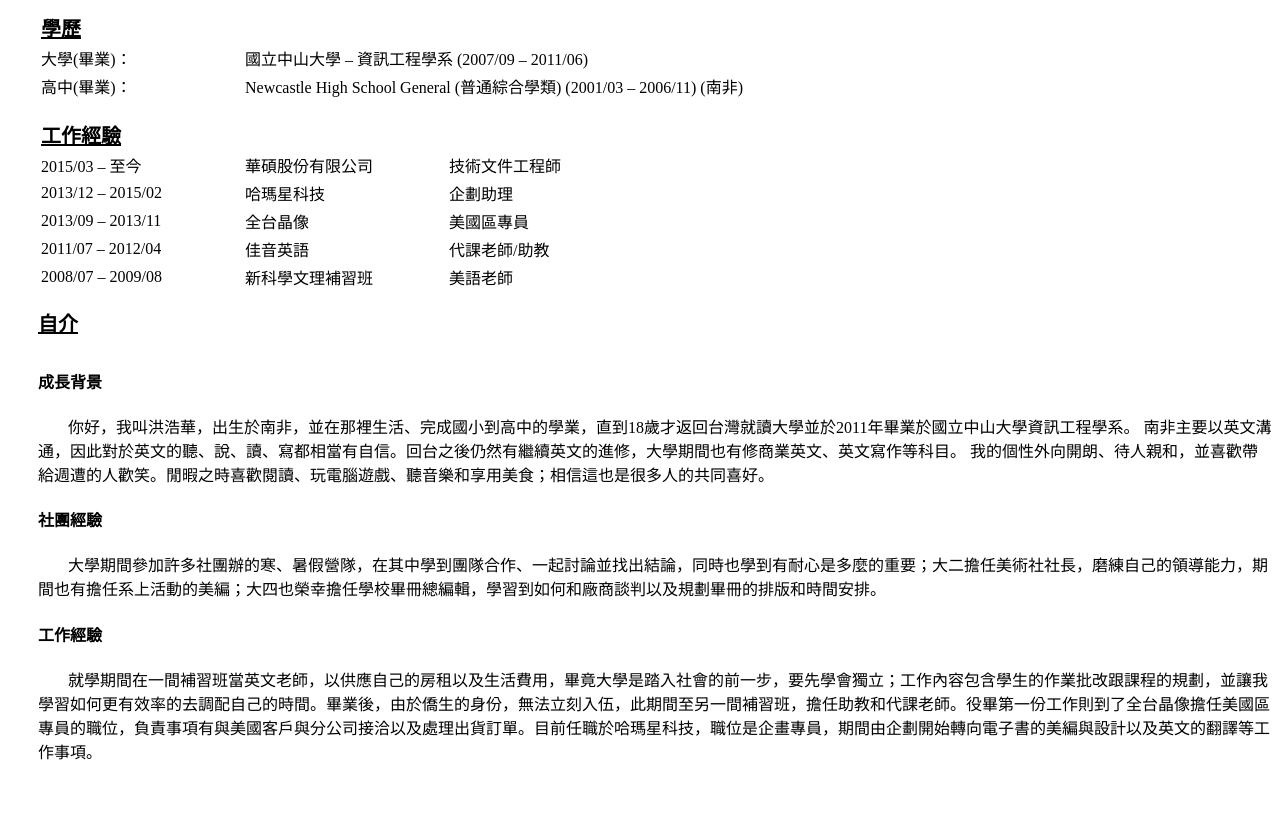
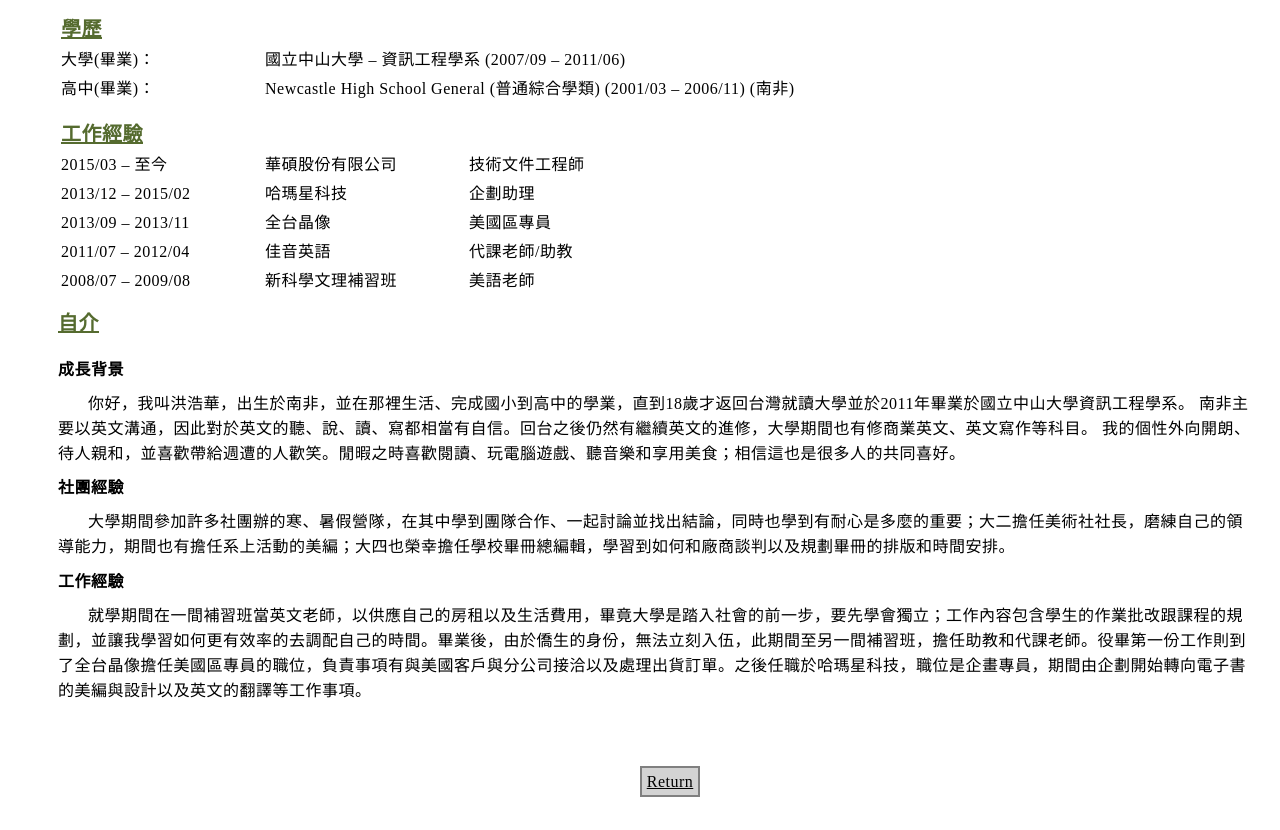
Before and after one commit to hauhwa/HTML265, a plain HTML site: page Homework1/index.html in a window 1280 px wide. Shown: the part 342-1172 px from the top of the page. Before the commit the page ends 1121 px from the top, so only its background shows below. Drawn offline with Linux system fonts and the light colour scheme.

Commit message:
Add files via upload

```diff
--- a/Homework1/assets/styles/styles_1.css
+++ b/Homework1/assets/styles/styles_1.css
@@ -1,3 +1,9 @@
+html {
+    padding: 20px;
+    line-height: 25px;
+    letter-spacing: 0.5px;
+}
+
 h1 {
     text-align: center;
     border-bottom: solid green;
@@ -11,10 +17,12 @@ h2 {
     font-size: 20px;
     text-align: left;
     text-indent: 30px;
+    color: darkolivegreen;
 }
 
 h4 {
     margin-left: 30px;
+    line-height: 1px;
 }
 
 p {
@@ -28,6 +36,7 @@ thead {
     text-decoration: underline;
     font-size: 20px;
     text-align: left;
+    color: darkolivegreen;
 }
 
 table {
@@ -48,3 +57,30 @@ img {
 .subheading {
     width: 200px;
 }
+
+.btn {
+    background-color: lightgray;
+    padding: 5px;
+    border: 2px solid gray;
+}
+
+.btnspace {
+    text-align: center;
+    padding-top: 50px;
+}
+
+a:link {
+    background-color: lightgray;
+    padding: 5px;
+    border: 2px solid gray;
+    color: black;
+}
+
+a:visited {
+    color: cornflowerblue;
+}
+
+a:active {
+    background-color: gray;
+    color: black;
+}
--- a/Homework1/index.html
+++ b/Homework1/index.html
@@ -120,21 +120,22 @@
             </tr>
         </tbody>
     </table>
-    <h2>自介</h2>
     <article>
+        <h2>自介</h2>
         <section1>
             <h4>成長背景</h4>
             <p>你好，我叫洪浩華，出生於南非，並在那裡生活、完成國小到高中的學業，直到18歲才返回台灣就讀大學並於2011年畢業於國立中山大學資訊工程學系。 南非主要以英文溝通，因此對於英文的聽、說、讀、寫都相當有自信。回台之後仍然有繼續英文的進修，大學期間也有修商業英文、英文寫作等科目。 我的個性外向開朗、待人親和，並喜歡帶給週遭的人歡笑。閒暇之時喜歡閱讀、玩電腦遊戲、聽音樂和享用美食；相信這也是很多人的共同喜好。</p>
+            <h4>社團經驗</h4>
         </section1>
         <section2>
-            <h4>社團經驗</h4>
             <p>大學期間參加許多社團辦的寒、暑假營隊，在其中學到團隊合作、一起討論並找出結論，同時也學到有耐心是多麼的重要；大二擔任美術社社長，磨練自己的領導能力，期間也有擔任系上活動的美編；大四也榮幸擔任學校畢冊總編輯，學習到如何和廠商談判以及規劃畢冊的排版和時間安排。</p>
+            <h4>工作經驗</h4>
         </section2>
         <section3>
-            <h4>工作經驗</h4>
-            <p>就學期間在一間補習班當英文老師，以供應自己的房租以及生活費用，畢竟大學是踏入社會的前一步，要先學會獨立；工作內容包含學生的作業批改跟課程的規劃，並讓我學習如何更有效率的去調配自己的時間。畢業後，由於僑生的身份，無法立刻入伍，此期間至另一間補習班，擔任助教和代課老師。役畢第一份工作則到了全台晶像擔任美國區專員的職位，負責事項有與美國客戶與分公司接洽以及處理出貨訂單。目前任職於哈瑪星科技，職位是企畫專員，期間由企劃開始轉向電子書的美編與設計以及英文的翻譯等工作事項。</p>
+            <p>就學期間在一間補習班當英文老師，以供應自己的房租以及生活費用，畢竟大學是踏入社會的前一步，要先學會獨立；工作內容包含學生的作業批改跟課程的規劃，並讓我學習如何更有效率的去調配自己的時間。畢業後，由於僑生的身份，無法立刻入伍，此期間至另一間補習班，擔任助教和代課老師。役畢第一份工作則到了全台晶像擔任美國區專員的職位，負責事項有與美國客戶與分公司接洽以及處理出貨訂單。之後任職於哈瑪星科技，職位是企畫專員，期間由企劃開始轉向電子書的美編與設計以及英文的翻譯等工作事項。</p>
         </section3>
     </article>
+    <p class="btnspace"><a class="btn" ; href="../index.html">Return</a></p>
 </body>
 
 </html>
--- /dev/null
+++ b/Homework2/styles/styles_2.css
@@ -0,0 +1 @@
+22
```
